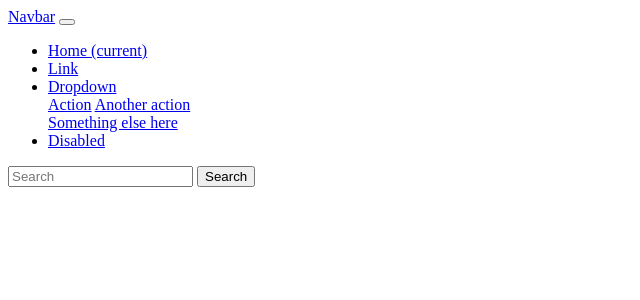
After one commit to Wangach/brohor.favored, a PHP site: page /admin/payments/view_fulltr.php in a window 1280 px wide. The commit adds this page. Shown: the top 300 px of the page, without its empty margins (0-640 px from the left). Run offline with PHP 8.4, Linux system fonts and the light colour scheme.

Commit message:
progress

```diff
--- a/admin/index.php
+++ b/admin/index.php
@@ -111,7 +111,7 @@
 										<i class="fas fa-futbol fa-3x text-danger"></i>
 										<div class="text-right text-secondary">
 											<h5>Games Played</h5>
-											<h3>1,000</h3>
+											<h3><?php include '../script/matches_played.php'; ?></h3>
 										</div>
 									</div>
 								</div><!--/.card-body/-->
--- /dev/null
+++ b/admin/payments/view_fulltr.php
@@ -0,0 +1,53 @@
+<?php
+include '../../script/database.php';
+
+
+
+ ?>
+ <!DOCTYPE html>
+ <html lang="en">
+ <head>
+ 	<meta charset="UTF-8">
+ 	<meta name="viewport" content="width=device-width, initial-scale=1.0">
+ 	<title>View Monthly Transactions</title>
+ </head>
+ <body>
+
+ 	<nav class="navbar navbar-expand-lg navbar-light bg-light">
+	  <a class="navbar-brand" href="#">Navbar</a>
+	  <button class="navbar-toggler" type="button" data-toggle="collapse" data-target="#navbarSupportedContent" aria-controls="navbarSupportedContent" aria-expanded="false" aria-label="Toggle navigation">
+	    <span class="navbar-toggler-icon"></span>
+	  </button>
+
+	  <div class="collapse navbar-collapse" id="navbarSupportedContent">
+	    <ul class="navbar-nav mr-auto">
+	      <li class="nav-item active">
+	        <a class="nav-link" href="#">Home <span class="sr-only">(current)</span></a>
+	      </li>
+	      <li class="nav-item">
+	        <a class="nav-link" href="#">Link</a>
+	      </li>
+	      <li class="nav-item dropdown">
+	        <a class="nav-link dropdown-toggle" href="#" id="navbarDropdown" role="button" data-toggle="dropdown" aria-haspopup="true" aria-expanded="false">
+	          Dropdown
+	        </a>
+	        <div class="dropdown-menu" aria-labelledby="navbarDropdown">
+	          <a class="dropdown-item" href="#">Action</a>
+	          <a class="dropdown-item" href="#">Another action</a>
+	          <div class="dropdown-divider"></div>
+	          <a class="dropdown-item" href="#">Something else here</a>
+	        </div>
+	      </li>
+	      <li class="nav-item">
+	        <a class="nav-link disabled" href="#">Disabled</a>
+	      </li>
+	    </ul>
+	    <form class="form-inline my-2 my-lg-0">
+	      <input class="form-control mr-sm-2" type="search" placeholder="Search" aria-label="Search">
+	      <button class="btn btn-outline-success my-2 my-sm-0" type="submit">Search</button>
+	    </form>
+	  </div>
+	</nav>
+
+ </body>
+ </html>
```
Also changed, not shown: admin/fifa/index.php (+4 -3 lines), admin/fifa/scripts/recent_looser.php (added, +57 -0 lines), admin/payments/payscr/search_usertr.php (+11 -19 lines), script/matches_played.php (added, +12 -0 lines), admin/fifa/scripts/registered_users.php (added).
